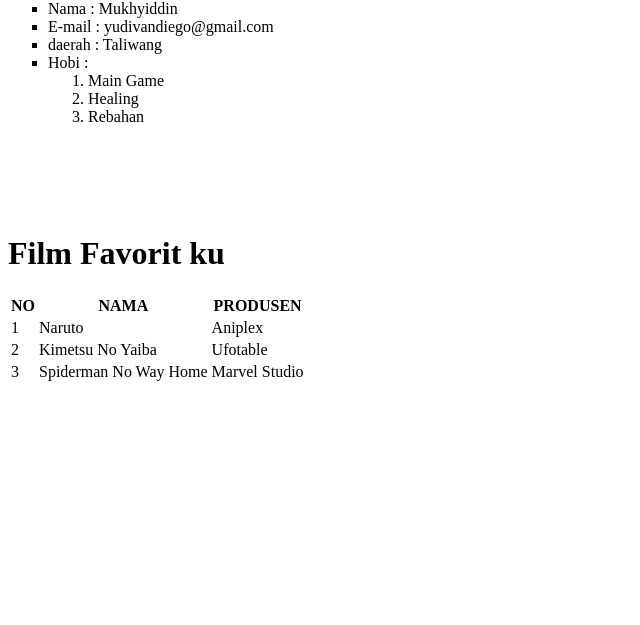
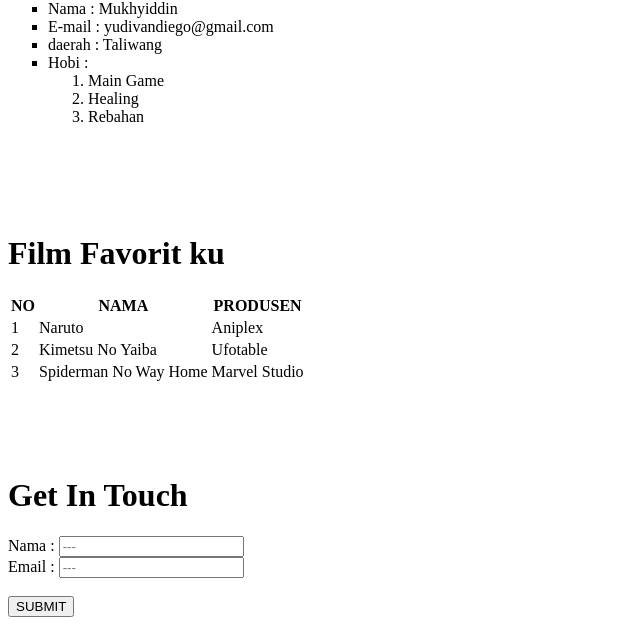
Before and after one commit to mukhyiddin/HTML-revisi, a plain HTML site: page index.html in a window 1280 px wide. Shown: the part 486-1111 px from the top of the page, without its empty margins (0-640 px from the left). Before the commit the page ends 914 px from the top, so only its background shows below. Drawn offline with Linux system fonts and the light colour scheme.

Commit message:
Get in touch
membuat form

```diff
--- a/index.html
+++ b/index.html
@@ -65,6 +65,22 @@
 
 <br>
 <br>
+<br>
+<br>
+
+	<h1 id="get-in-touch">Get In Touch</h1>
+	<form>
+		<label>
+			Nama : <input type="text" name="nama" placeholder="---">
+			<br>
+			Email : <input type="email" name="email" placeholder="---">
+		</label>
+
+<br>
+<br>
+
+		<button type="submit">SUBMIT</button>
+	</form>
 
 </body>
 </html>
```
